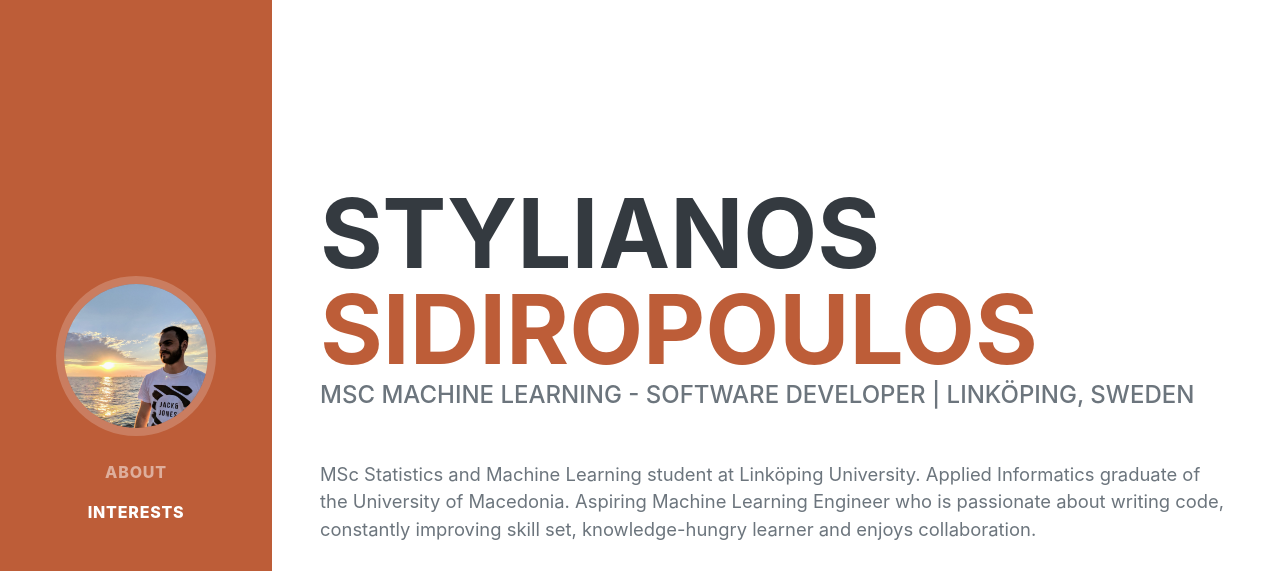
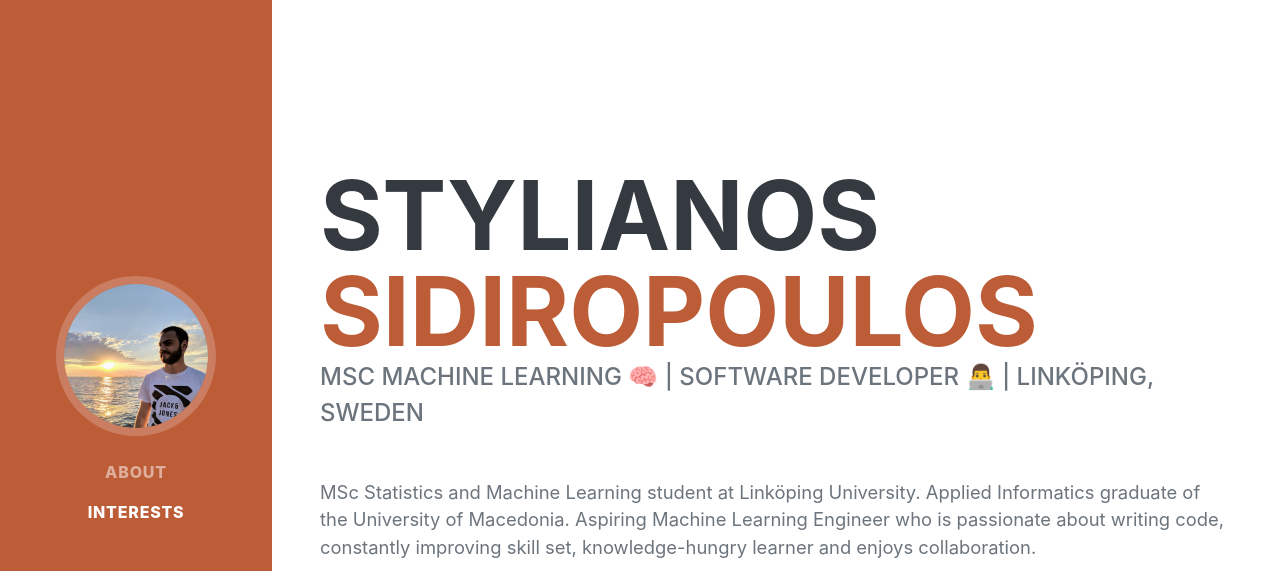
Before and after one commit to steliossid/steliossid.github.io, a plain HTML site: page index.html in a window 1280 px wide. Shown: the top 571 px of the page. Drawn offline with nearby package versions, Linux system fonts and the light colour scheme; a web font is replaced by a local one.

Commit message:
Update index.html

```diff
--- a/index.html
+++ b/index.html
@@ -40,7 +40,7 @@
                         <span class="text-primary">Sidiropoulos</span>
                     </h1>
                     <div class="subheading mb-5">
-                        MSc Machine Learning - Software Developer | Linköping, Sweden
+                        MSc Machine Learning 🧠 | Software Developer 👨‍💻 | Linköping, Sweden
                     </div>
                     <p class="lead mb-5">MSc Statistics and Machine Learning student at Linköping University. Applied Informatics graduate of the University of Macedonia. Aspiring Machine Learning Engineer who is passionate about writing code, constantly improving skill set, knowledge-hungry learner and enjoys collaboration. </p>
                     <div class="social-icons">
```
